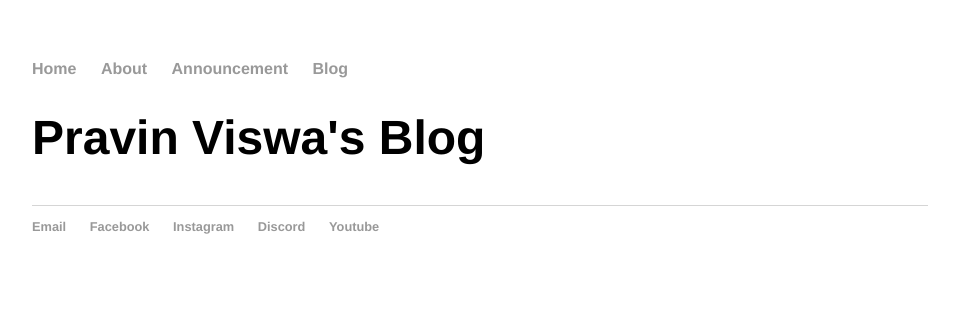
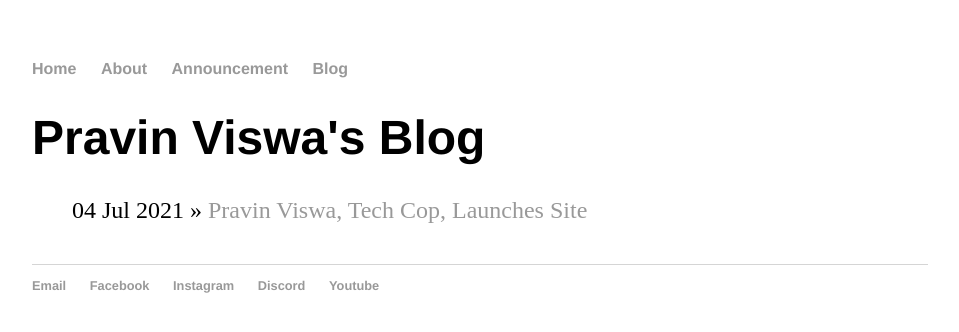
Before and after one commit to PravinViswa/pravinviswa.github.io, a Jekyll site: the page built from blog/index.html, in a window 1280 px wide. Shown: the top 332 px of the page, without its empty margins (160-1119 px from the left). Built offline with Jekyll 4.4.1, drawn with Linux system fonts in a browser that asks for light colours.

Commit message:
Update and rename YYYY-MM-DD-title-of-my-post.md to 2021-07-04-pravin-viswa-site-launched.md

```diff
--- a/_posts/YYYY-MM-DD-title-of-my-post.md
+++ b/_posts/2021-07-04-pravin-viswa-site-launched.md
@@ -1,7 +1,7 @@
 ---
 layout: post
-title: "Hank Quinlan, Horrible Cop, Launches Site"
-date: 2014-04-30
+title: "Pravin Viswa, Tech Cop, Launches Site"
+date: 2021-07-04
 ---
 
 Well. Finally got around to putting this old website together. Neat thing about it - powered by [Jekyll](http://jekyllrb.com) and I can use Markdown to author my posts. It actually is a lot easier than I thought it was going to be.
```
